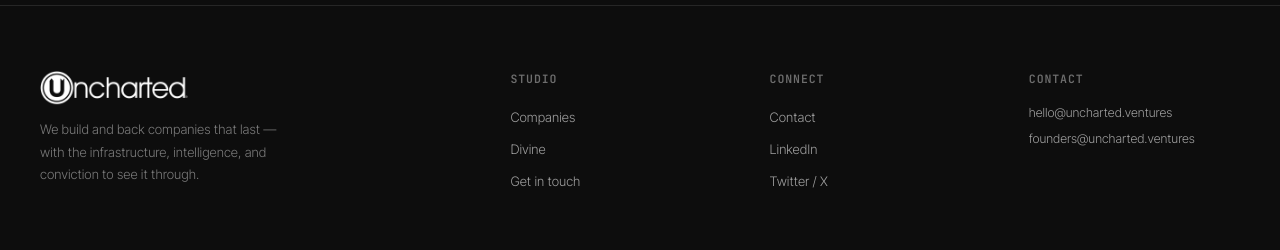
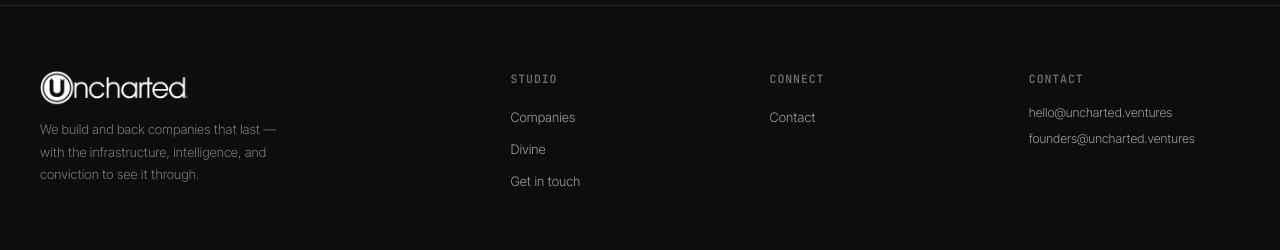
Before and after one commit to roothold/uncharted, a React (Vite) app: page / in a window 1280 px wide. Shown: the part 3377-3627 px from the top of the page. Built offline with nearby package versions, Linux system fonts and the light colour scheme.

Commit message:
Add files via upload

```diff
--- a/src/App.jsx
+++ b/src/App.jsx
@@ -140,7 +140,7 @@ export default function App() {
 
         /* ── Mobile menu ── */
         .mobile-menu {
-          position:fixed; top:76px; left:0; right:0; background:#fff;
+          position:fixed; top:56px; left:0; right:0; background:#fff;
           border-bottom:1px solid ${C.border}; padding:1.5rem 1.25rem;
           display:flex; flex-direction:column; gap:1rem; z-index:99;
           animation:fadeIn 0.2s ease;
@@ -357,30 +357,25 @@ export default function App() {
               </div>
               <div>
                 <div style={{ fontFamily:"'JetBrains Mono', monospace", fontWeight:600, fontSize:"0.72rem", color:"rgba(255,255,255,0.4)", marginBottom:"1rem", letterSpacing:"0.08em", textTransform:"uppercase" }}>Studio</div>
-                {[["Companies","#portfolio"],["Divine","#divine"],["Get in touch","contact"]].map(([l,h]) => (
+                {[
+                    { l:"Companies",   action:() => { setPage("home"); setTimeout(()=>{ const el=document.getElementById("portfolio"); if(el) el.scrollIntoView({behavior:"smooth"}); },100); }},
+                    { l:"Divine",      action:() => setPage("divine") },
+                    { l:"Get in touch",action:() => setPage("contact") },
+                  ].map(({l, action}) => (
                   <div key={l} style={{ marginBottom:"0.5rem" }}>
-                    <a href={h.startsWith("#") ? h : "#"}
-                      onClick={!h.startsWith("#") ? (e) => { e.preventDefault(); setPage("contact"); } : undefined}
-                      style={{ fontFamily:"'Inter Tight', sans-serif", fontWeight:300, fontSize:"0.82rem", color:"rgba(255,255,255,0.6)", textDecoration:"none", transition:"color 0.15s", cursor:"pointer" }}
-                      onMouseEnter={e => e.target.style.color="#fff"} onMouseLeave={e => e.target.style.color="rgba(255,255,255,0.6)"}>{l}</a>
+                    <button onClick={action}
+                      style={{ fontFamily:"'Inter Tight', sans-serif", fontWeight:300, fontSize:"0.82rem", color:"rgba(255,255,255,0.6)", textDecoration:"none", cursor:"pointer", transition:"color 0.15s", background:"none", border:"none", padding:0 }}
+                      onMouseEnter={e => e.currentTarget.style.color="#fff"} onMouseLeave={e => e.currentTarget.style.color="rgba(255,255,255,0.6)"}>{l}</button>
                   </div>
                 ))}
               </div>
               <div>
                 <div style={{ fontFamily:"'JetBrains Mono', monospace", fontWeight:600, fontSize:"0.72rem", color:"rgba(255,255,255,0.4)", marginBottom:"1rem", letterSpacing:"0.08em", textTransform:"uppercase" }}>Connect</div>
-                {[["Contact","contact"],["LinkedIn","https://linkedin.com"],["Twitter / X","https://x.com"]].map(([l,h]) => (
-                  <div key={l} style={{ marginBottom:"0.5rem" }}>
-                    {h.startsWith("http") ? (
-                      <a href={h} target="_blank" rel="noopener noreferrer"
-                        style={{ fontFamily:"'Inter Tight', sans-serif", fontWeight:300, fontSize:"0.82rem", color:"rgba(255,255,255,0.6)", textDecoration:"none", cursor:"pointer", transition:"color 0.15s" }}
-                        onMouseEnter={e => e.target.style.color="#fff"} onMouseLeave={e => e.target.style.color="rgba(255,255,255,0.6)"}>{l}</a>
-                    ) : (
-                      <button onClick={() => setPage("contact")}
-                        style={{ fontFamily:"'Inter Tight', sans-serif", fontWeight:300, fontSize:"0.82rem", color:"rgba(255,255,255,0.6)", textDecoration:"none", cursor:"pointer", transition:"color 0.15s", background:"none", border:"none", padding:0 }}
-                        onMouseEnter={e => e.target.style.color="#fff"} onMouseLeave={e => e.target.style.color="rgba(255,255,255,0.6)"}>{l}</button>
-                    )}
+                <div style={{ marginBottom:"0.5rem" }}>
+                    <button onClick={() => setPage("contact")}
+                      style={{ fontFamily:"'Inter Tight', sans-serif", fontWeight:300, fontSize:"0.82rem", color:"rgba(255,255,255,0.6)", cursor:"pointer", transition:"color 0.15s", background:"none", border:"none", padding:0 }}
+                      onMouseEnter={e => e.currentTarget.style.color="#fff"} onMouseLeave={e => e.currentTarget.style.color="rgba(255,255,255,0.6)"}>Contact</button>
                   </div>
-                ))}
               </div>
               <div>
                 <div style={{ fontFamily:"'JetBrains Mono', monospace", fontWeight:600, fontSize:"0.72rem", color:"rgba(255,255,255,0.4)", marginBottom:"1rem", letterSpacing:"0.08em", textTransform:"uppercase" }}>Contact</div>
--- a/src/Divine.jsx
+++ b/src/Divine.jsx
@@ -241,6 +241,7 @@ function QueryPortal({ externalQuery }) {
 
 // ── Main Divine Page ────────────────────────────────────────────────────────
 export default function DivinePage({ onBack, onBecomeThinker }) {
+  const [prefillQuery, setPrefillQuery] = useState("");
   return (
     <div style={{ backgroundColor:C.bg, color:C.ink, minHeight:"100vh", fontFamily:"'JetBrains Mono', monospace" }}>
       <style>{`
@@ -412,7 +413,7 @@ export default function DivinePage({ onBack, onBecomeThinker }) {
             <span style={{ fontFamily:"'Inter Tight', sans-serif", fontWeight:300, fontSize:"0.75rem", color:C.inkSoft }}>by Uncharted Ventures</span>
           </div>
           <div style={{ display:"flex", gap:"2rem", alignItems:"center" }}>
-            <a href="https://divine.uncharted.ventures" target="_blank" rel="noopener noreferrer" style={{ fontFamily:"'Inter Tight', sans-serif", fontWeight:300, fontSize:"0.8rem", color:C.inkSoft, textDecoration:"none", transition:"color 0.15s" }}
+            <a href="https://divine.uncharted.ventures/?login=1" target="_blank" rel="noopener noreferrer" style={{ fontFamily:"'Inter Tight', sans-serif", fontWeight:300, fontSize:"0.8rem", color:C.inkSoft, textDecoration:"none", transition:"color 0.15s" }}
               onMouseEnter={e => e.target.style.color=C.accent} onMouseLeave={e => e.target.style.color=C.inkSoft}>Full app →</a>
             <button onClick={onBack} style={{ fontFamily:"'Inter Tight', sans-serif", fontWeight:300, fontSize:"0.8rem", color:C.inkSoft, background:"none", border:"none", cursor:"pointer", padding:0, transition:"color 0.15s" }}
               onMouseEnter={e => e.target.style.color=C.ink} onMouseLeave={e => e.target.style.color=C.inkSoft}>← Back to Uncharted</button>
```
